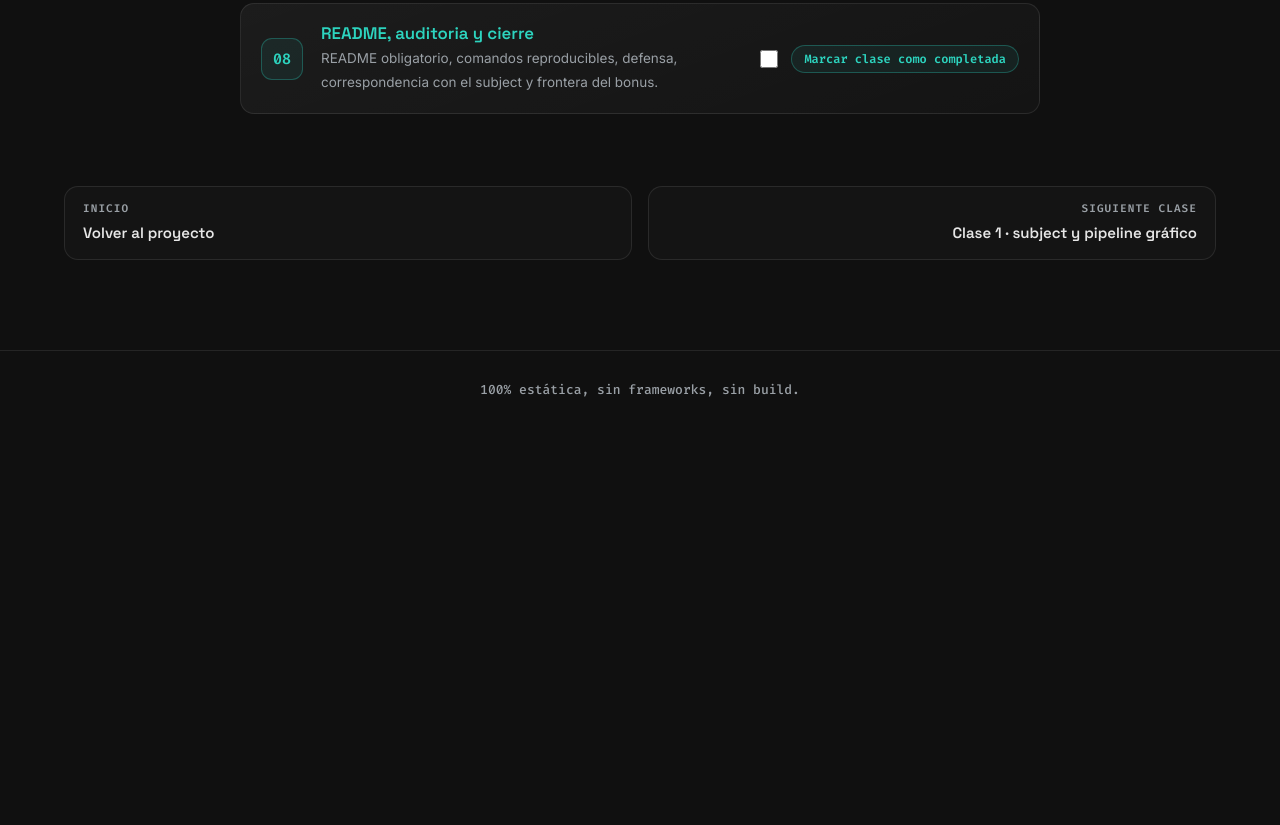
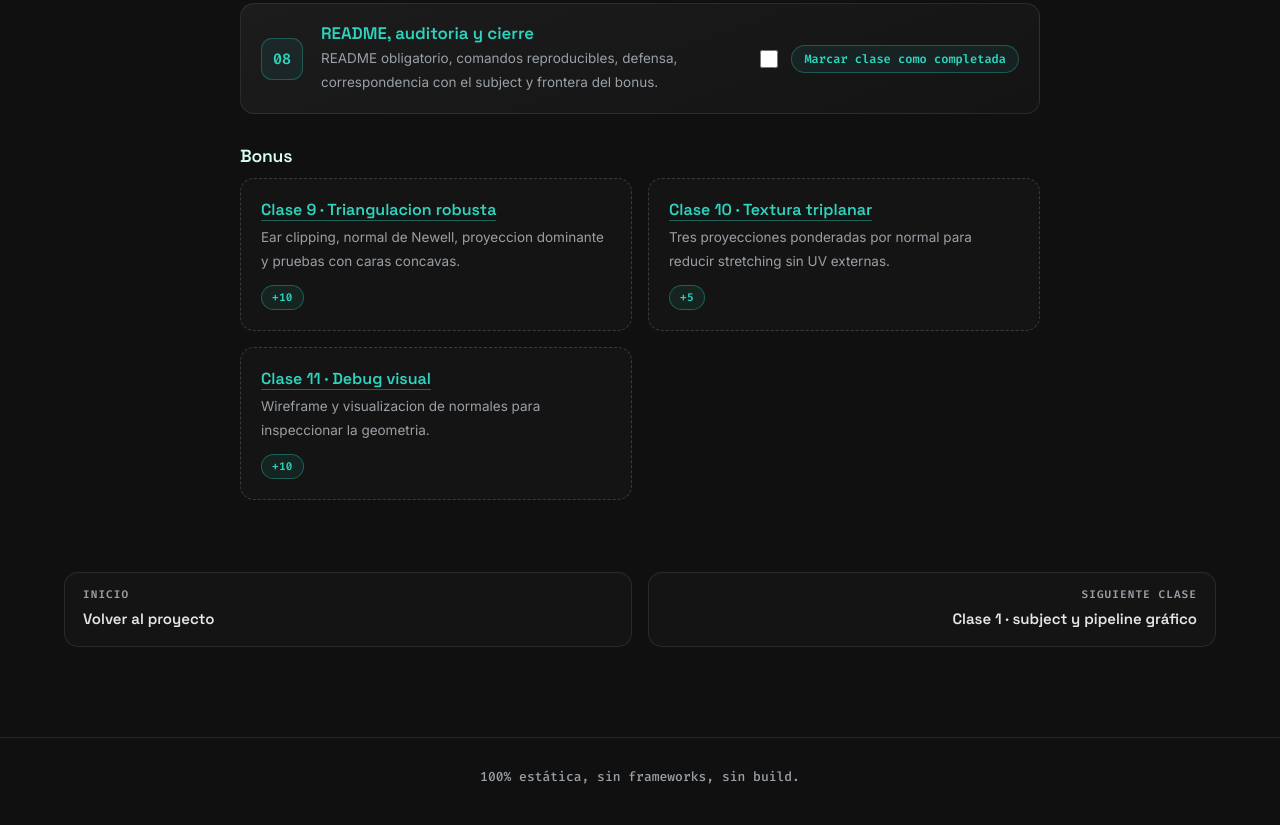
Before and after one commit to SoMaxB/waypoint_web_classes, a plain HTML site: page clases/scop/index.html in a window 1280 px wide. Shown: the part 2150-2975 px from the top of the page. Before the commit the page ends 2588 px from the top, so only its background shows below. Drawn offline with Linux system fonts and the light colour scheme; no server answers.

Commit message:
Scop: bonus classes

```diff
--- a/clases/scop/index.html
+++ b/clases/scop/index.html
@@ -50,6 +50,7 @@
         <span class="progress-track"><span class="progress-fill" data-project="scop" data-total="8" data-progress-fill></span></span>
         <span class="progress-label" data-project="scop" data-total="8" data-progress-label>0 de 8 clases</span>
       </div>
+
     </section>
 
     <section class="prose">
@@ -170,6 +171,24 @@
         </div>
       </div>
 
+      <h3 class="soon-heading"><span lang="es">Bonus</span><span lang="en">Bonus</span></h3>
+      <div class="soon-grid">
+        <div class="soon-card">
+          <h4><a href="clase-09.html"><span lang="es">Clase 9 · Triangulacion robusta</span><span lang="en">Class 9 · Robust triangulation</span></a></h4>
+          <p><span lang="es">Ear clipping, normal de Newell, proyeccion dominante y pruebas con caras concavas.</span><span lang="en">Ear clipping, Newell normal, dominant projection and concave-face tests.</span></p>
+          <span class="badge accent">+10</span>
+        </div>
+        <div class="soon-card">
+          <h4><a href="clase-10.html"><span lang="es">Clase 10 · Textura triplanar</span><span lang="en">Class 10 · Triplanar texture</span></a></h4>
+          <p><span lang="es">Tres proyecciones ponderadas por normal para reducir stretching sin UV externas.</span><span lang="en">Three normal-weighted projections to reduce stretching without external UVs.</span></p>
+          <span class="badge accent">+5</span>
+        </div>
+        <div class="soon-card">
+          <h4><a href="clase-11.html"><span lang="es">Clase 11 · Debug visual</span><span lang="en">Class 11 · Visual debug</span></a></h4>
+          <p><span lang="es">Wireframe y visualizacion de normales para inspeccionar la geometria.</span><span lang="en">Wireframe and normal visualization for geometry inspection.</span></p>
+          <span class="badge accent">+10</span>
+        </div>
+      </div>
     </section>
 
     <nav class="pager">
```
Also changed, not shown: clases/scop/clase-09.html (added, +5 -0 lines), clases/scop/clase-10.html (added, +5 -0 lines), clases/scop/clase-11.html (added, +11 -0 lines), 4 other files.
